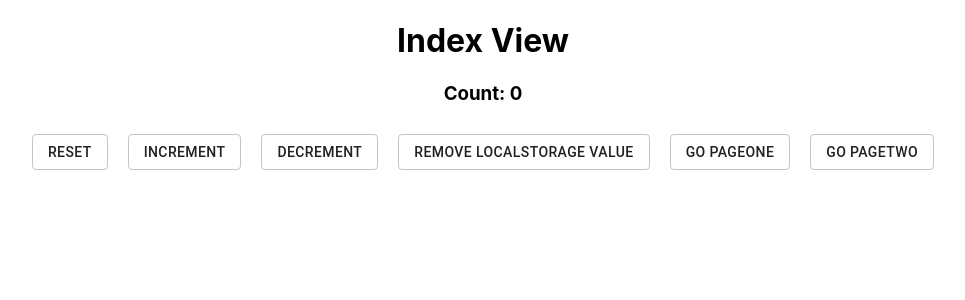
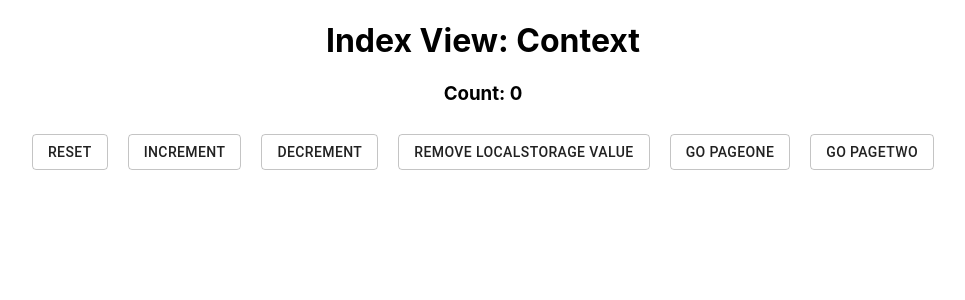
Before and after one commit to tanghuan/react-context-demo, a React (Create React App) app: page / in a window 1280 px wide. Shown: the top 300 px of the page, without its empty margins (157-1122 px from the left). Built offline with nearby package versions, Linux system fonts and the light colour scheme.

Commit message:
udpate pages/Index.js

```diff
--- a/src/pages/Index.js
+++ b/src/pages/Index.js
@@ -19,7 +19,7 @@
 
   return (
     <div>
-      <h1 style={{ textAlign: "center" }}>Index View</h1>
+      <h1 style={{ textAlign: "center" }}>Index View: Context</h1>
       <h3 style={{ textAlign: "center" }}>Count: {count}</h3>
       <div
         style={{
```
